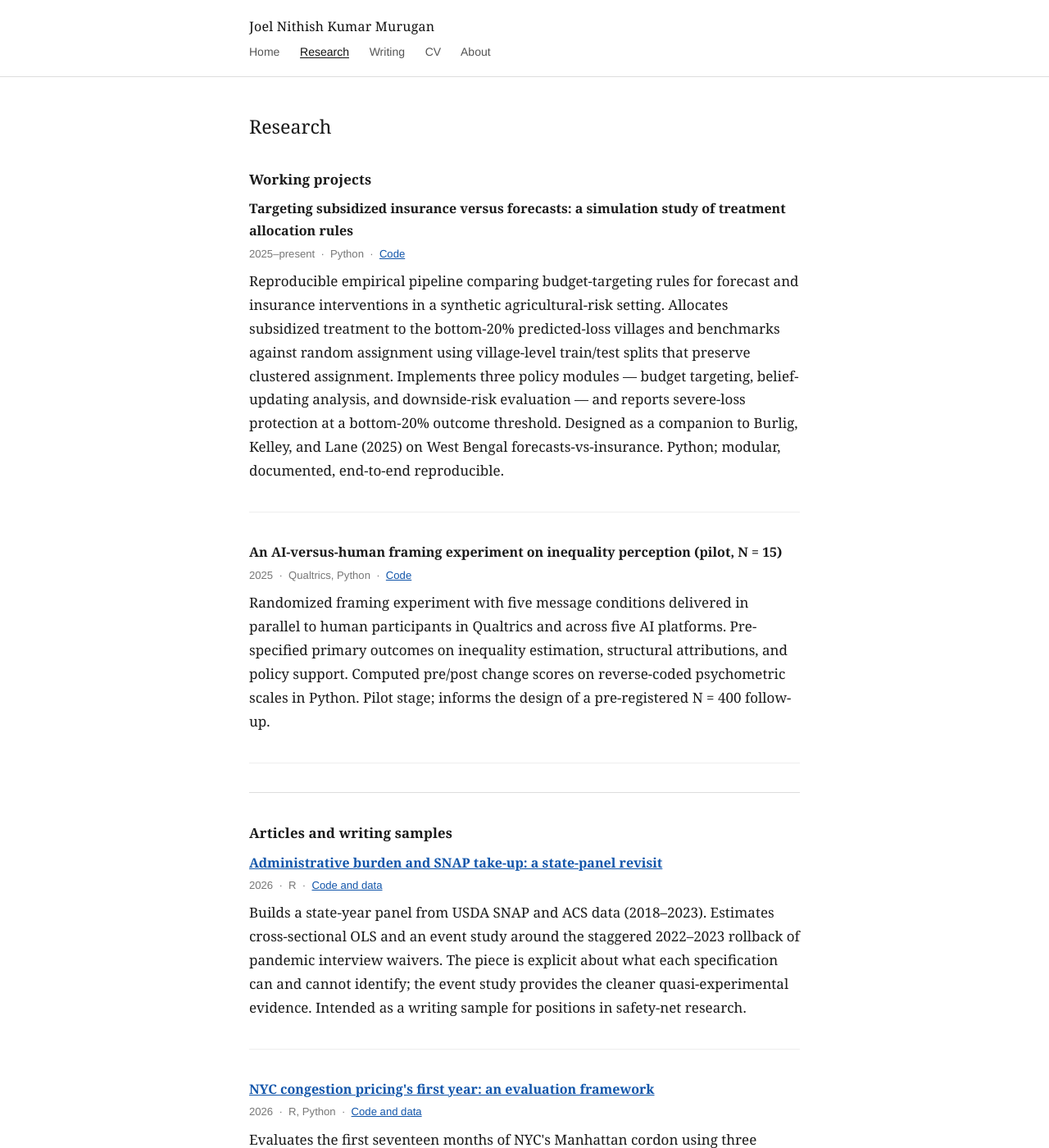
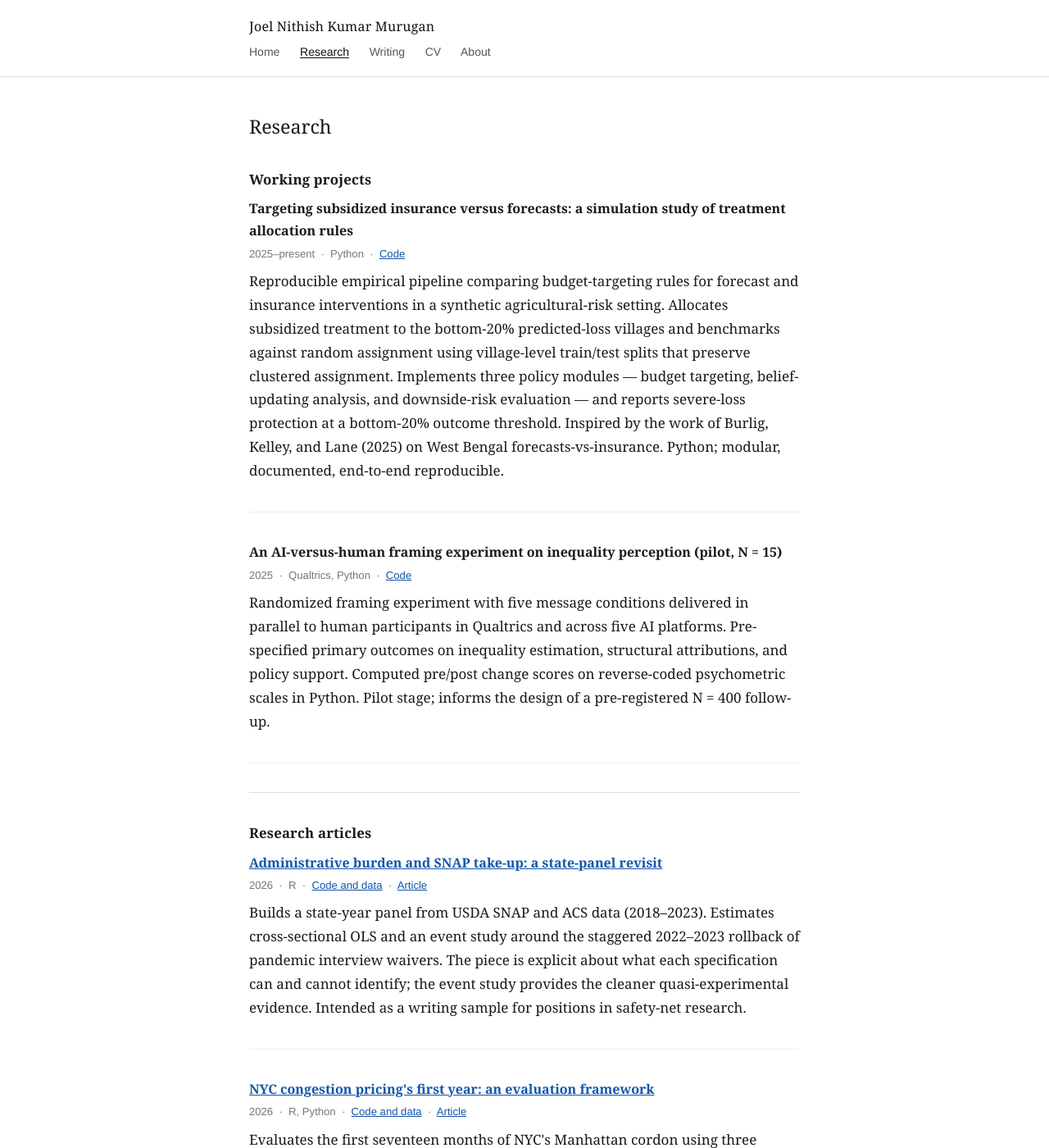
Before and after one commit to JoelNithishKumar/research, a Jekyll site: the page built from research.md, in a window 1280 px wide and 1400 px high. Shown: the whole window at 82% size. Built offline with Jekyll 4.4.1, drawn with Linux system fonts in a browser that asks for light colours.

Commit message:
Update research.md

```diff
--- a/research.md
+++ b/research.md
@@ -12,7 +12,7 @@ title: Research
   <a href="https://github.com/JoelNithishKumar/forecast-policy-learning" target="_blank" rel="noopener">Code</a>
 </p>
 
-Reproducible empirical pipeline comparing budget-targeting rules for forecast and insurance interventions in a synthetic agricultural-risk setting. Allocates subsidized treatment to the bottom-20% predicted-loss villages and benchmarks against random assignment using village-level train/test splits that preserve clustered assignment. Implements three policy modules — budget targeting, belief-updating analysis, and downside-risk evaluation — and reports severe-loss protection at a bottom-20% outcome threshold. Designed as a companion to Burlig, Kelley, and Lane (2025) on West Bengal forecasts-vs-insurance. Python; modular, documented, end-to-end reproducible.
+Reproducible empirical pipeline comparing budget-targeting rules for forecast and insurance interventions in a synthetic agricultural-risk setting. Allocates subsidized treatment to the bottom-20% predicted-loss villages and benchmarks against random assignment using village-level train/test splits that preserve clustered assignment. Implements three policy modules — budget targeting, belief-updating analysis, and downside-risk evaluation — and reports severe-loss protection at a bottom-20% outcome threshold. Inspired by the work of Burlig, Kelley, and Lane (2025) on West Bengal forecasts-vs-insurance. Python; modular, documented, end-to-end reproducible.
 </div>
 
 <div class="project">
@@ -27,7 +27,7 @@ Randomized framing experiment with five message conditions delivered in parallel
 
 ---
 
-## Articles and writing samples
+## Research articles
 
 <div class="project">
 <p class="project-title">
@@ -36,6 +36,8 @@ Randomized framing experiment with five message conditions delivered in parallel
 <p class="project-meta">
   2026 &nbsp;·&nbsp; R &nbsp;·&nbsp;
   <a href="https://github.com/JoelNithishKumar/snap-takeup-revisit" target="_blank" rel="noopener">Code and data</a>
+  &nbsp;·&nbsp;
+  <a href="https://github.com/JoelNithishKumar/snap-takeup-revisit/blob/main/writing/article.md" target="_blank" rel="noopener">Article</a>
 </p>
 
 Builds a state-year panel from USDA SNAP and ACS data (2018–2023). Estimates cross-sectional OLS and an event study around the staggered 2022–2023 rollback of pandemic interview waivers. The piece is explicit about what each specification can and cannot identify; the event study provides the cleaner quasi-experimental evidence. Intended as a writing sample for positions in safety-net research.
@@ -48,6 +50,8 @@ Builds a state-year panel from USDA SNAP and ACS data (2018–2023). Estimates c
 <p class="project-meta">
   2026 &nbsp;·&nbsp; R, Python &nbsp;·&nbsp;
   <a href="https://github.com/JoelNithishKumar/nyc-congestion-pricing-eval" target="_blank" rel="noopener">Code and data</a>
+  &nbsp;·&nbsp;
+  <a href="https://github.com/JoelNithishKumar/nyc-congestion-pricing-eval/blob/main/writing/article.md" target="_blank" rel="noopener">Article</a>
 </p>
 
 Evaluates the first seventeen months of NYC's Manhattan cordon using three counterfactual strategies — before-after, synthetic control (augsynth, TomTom donor pool), and difference-in-differences against adjacent Port Authority crossings. The headline range is 8–15 percent traffic reduction depending on method and assumptions. The piece is honest about what each estimate requires and what public data cannot resolve. Intended as a writing sample for positions in transportation and congestion pricing.
```
